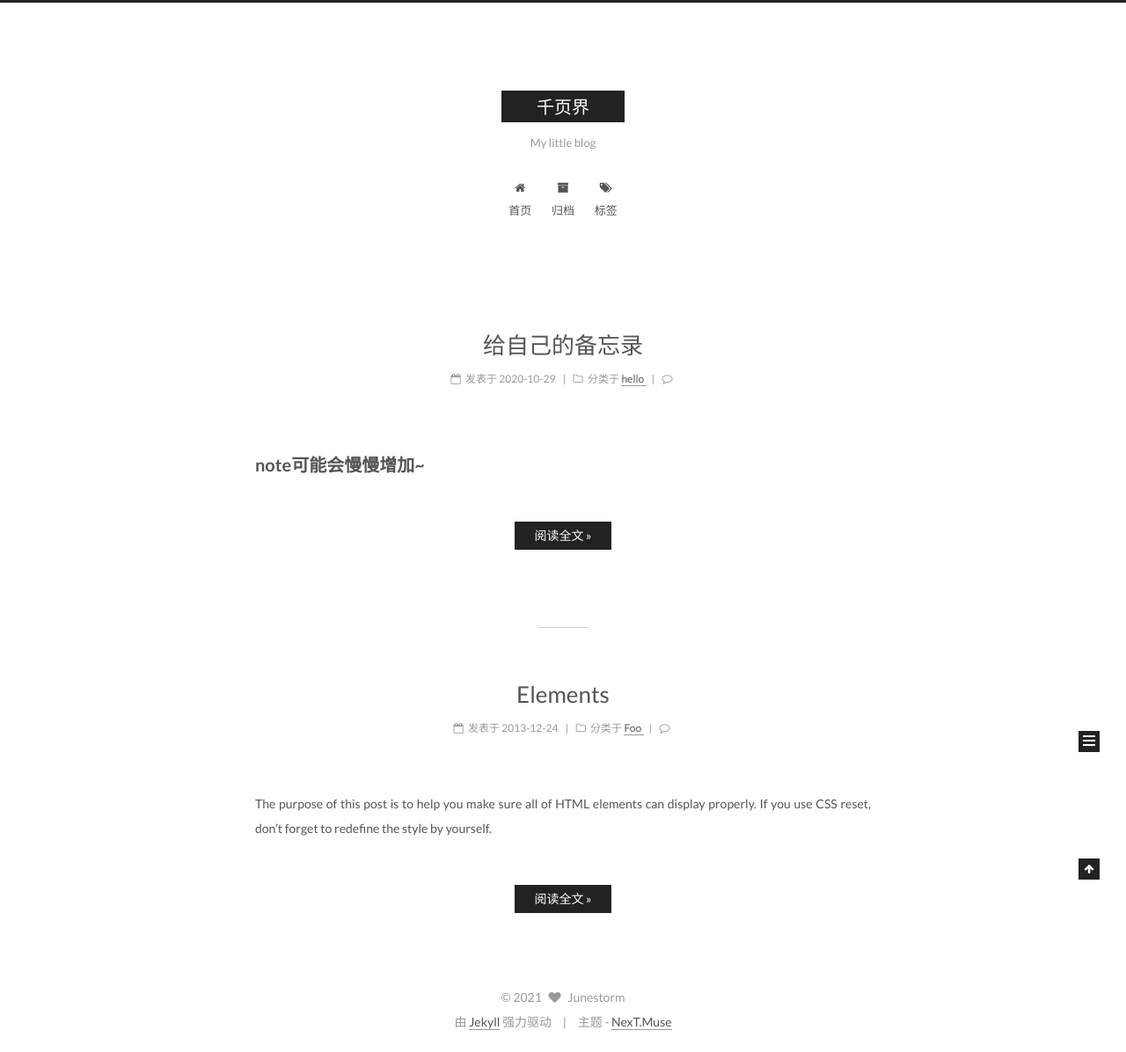
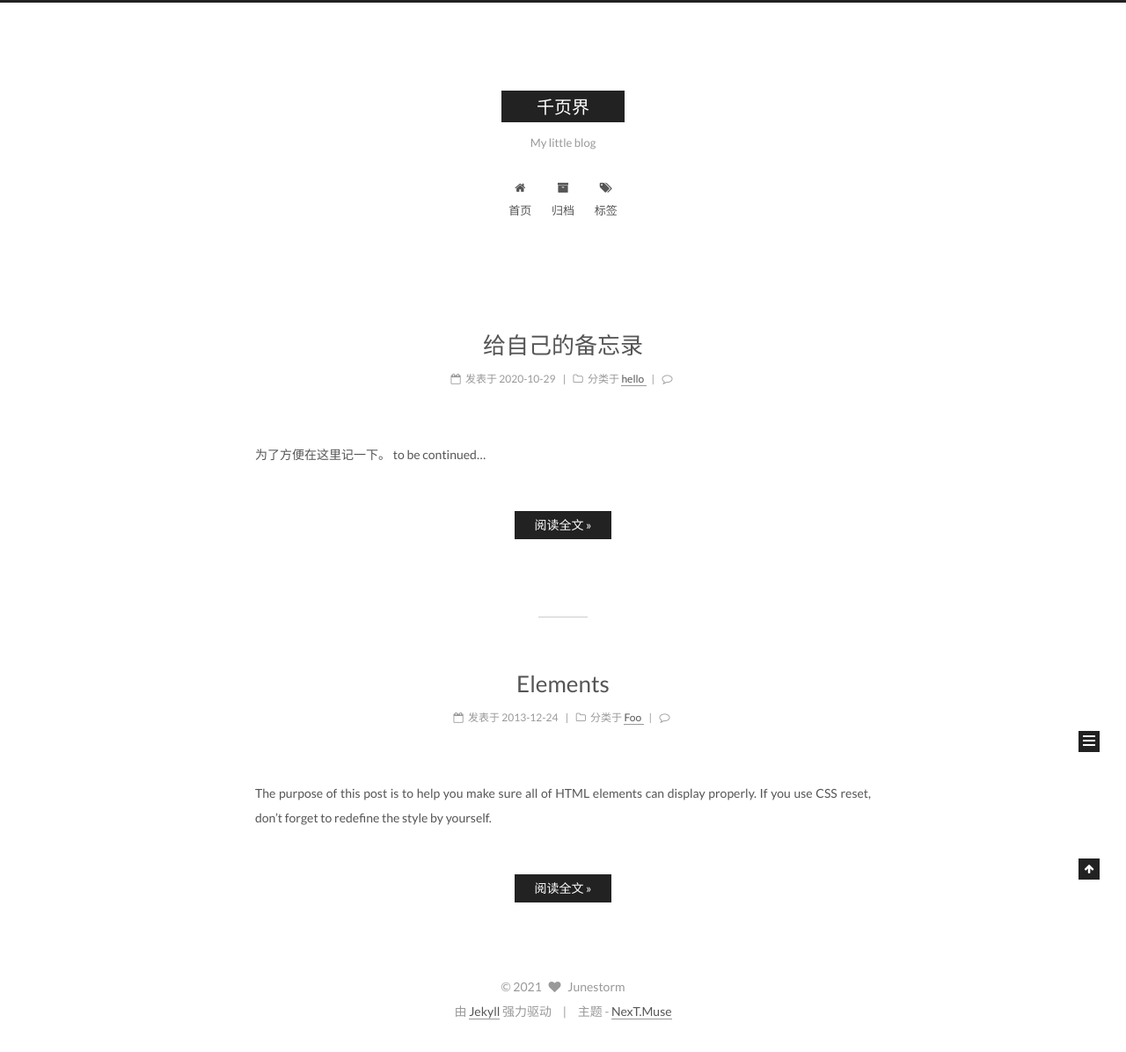
Before and after one commit to june-storm/blog, a Jekyll site: the page built from index.html, in a window 1280 px wide. Shown: the whole page at 88% size. Built offline with Jekyll 4.4.1, drawn with Linux system fonts in a browser that asks for light colours; the list of posts is cut into pages by our own code; comment, search, counter and statistics services are not loaded.

Commit message:
Update and rename 2020-10-29-obsession.md to 2020-10-29-note.md

```diff
--- a/_posts/2020-10-29-obsession.md
+++ b/_posts/2020-10-29-note.md
@@ -7,8 +7,9 @@ tags:
 - note
 ---
 
-note可能会慢慢增加~
----
+为了方便在这里记一下。
+to be continued...
+
 
 # 头文件格式
 
```
